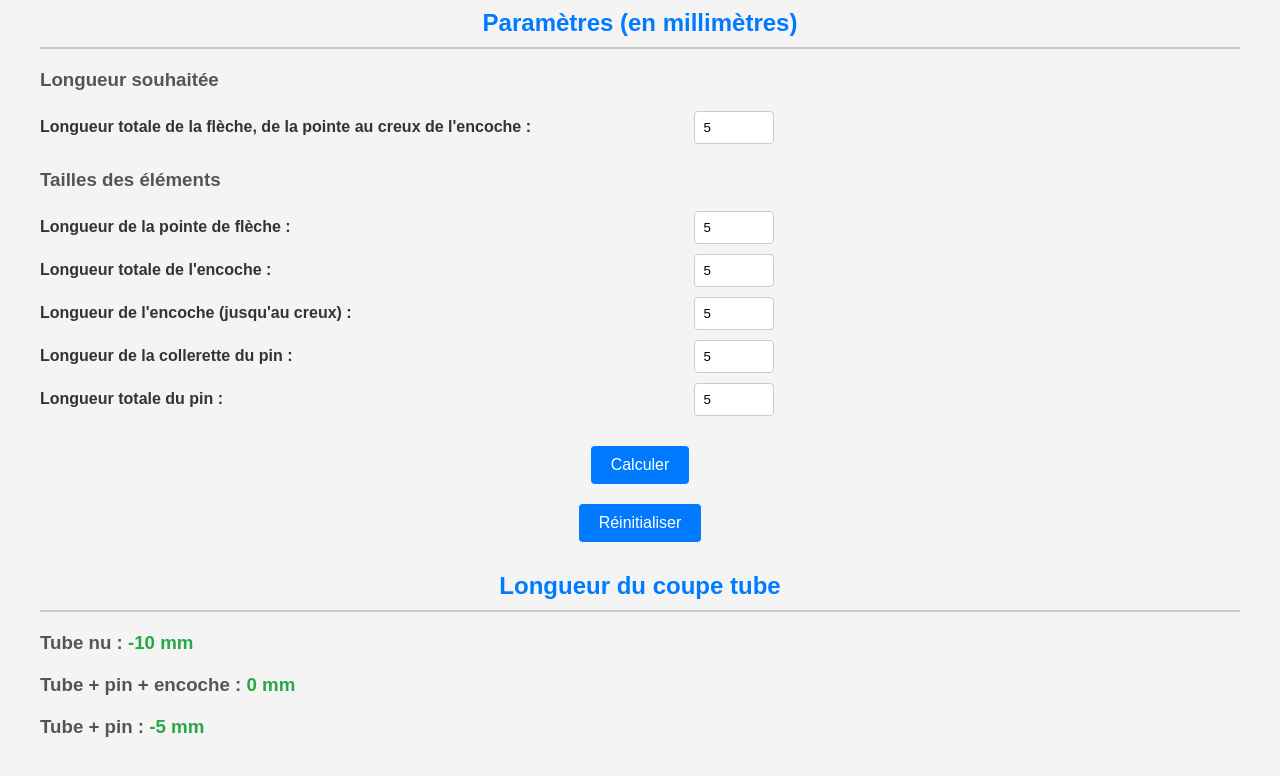
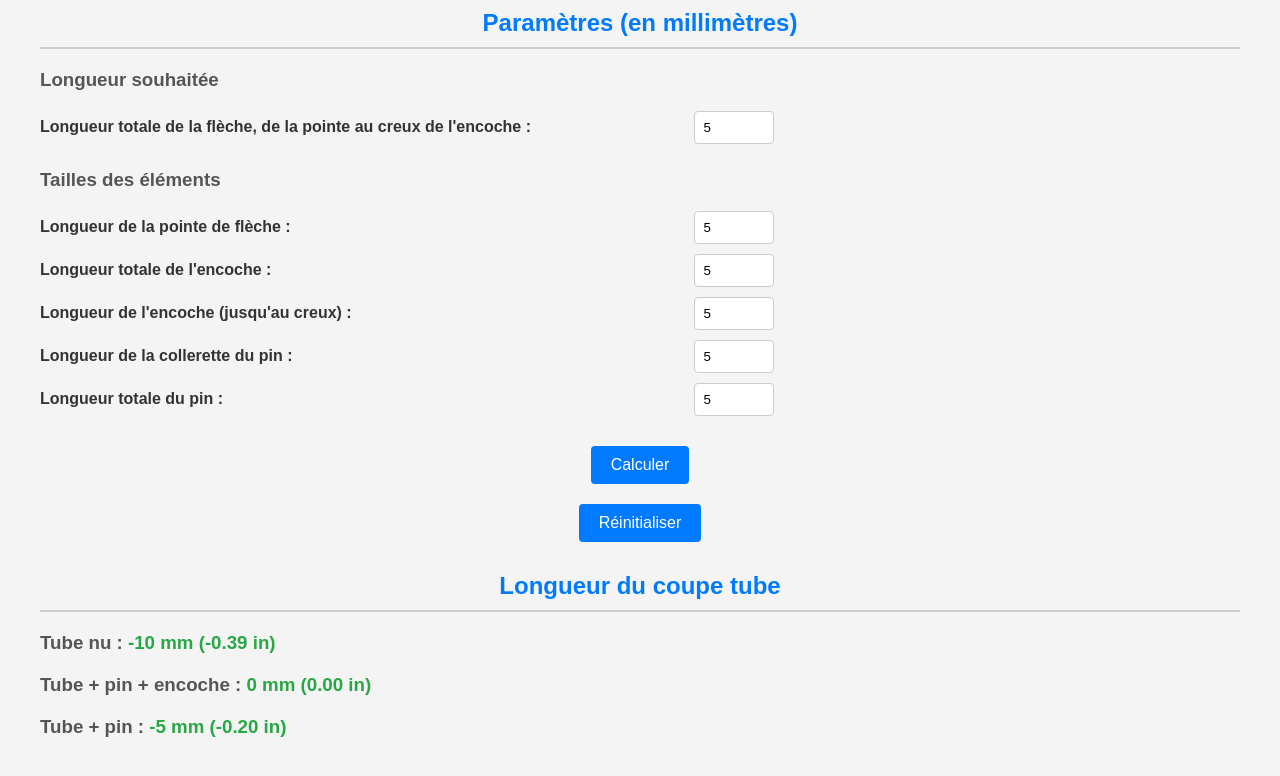
Before and after one commit to mat-chartier/tube-cutter-length-calculator, a plain HTML site: page index.html in a window 1280 px wide. Both pictures are taken after typing "5", "5", "5", "5", "5", "5" into the empty fields and a click on the button "Calculer". Shown: the part 78-854 px from the top of the page. Drawn offline with Linux system fonts and the light colour scheme.

Commit message:
Added length in inches

```diff
--- a/index.html
+++ b/index.html
@@ -147,9 +147,9 @@
       const tubePinNock = tubeOnly + pinCollarLength + totalNockLength;
       const tubePin = tubeOnly + pinLength;
 
-      document.getElementById("tubeOnly").innerText = `${tubeOnly} mm`;
-      document.getElementById("tubePinNock").innerText = `${tubePinNock} mm`;
-      document.getElementById("tubePin").innerText = `${tubePin} mm`;
+      document.getElementById("tubeOnly").innerText = `${tubeOnly} mm (${(tubeOnly / 25.4).toFixed(2)} in)`;
+      document.getElementById("tubePinNock").innerText = `${tubePinNock} mm (${(tubePinNock / 25.4).toFixed(2)} in)`;
+      document.getElementById("tubePin").innerText = `${tubePin} mm (${(tubePin / 25.4).toFixed(2)} in)`;
     });
   </script>
 </html>
```
